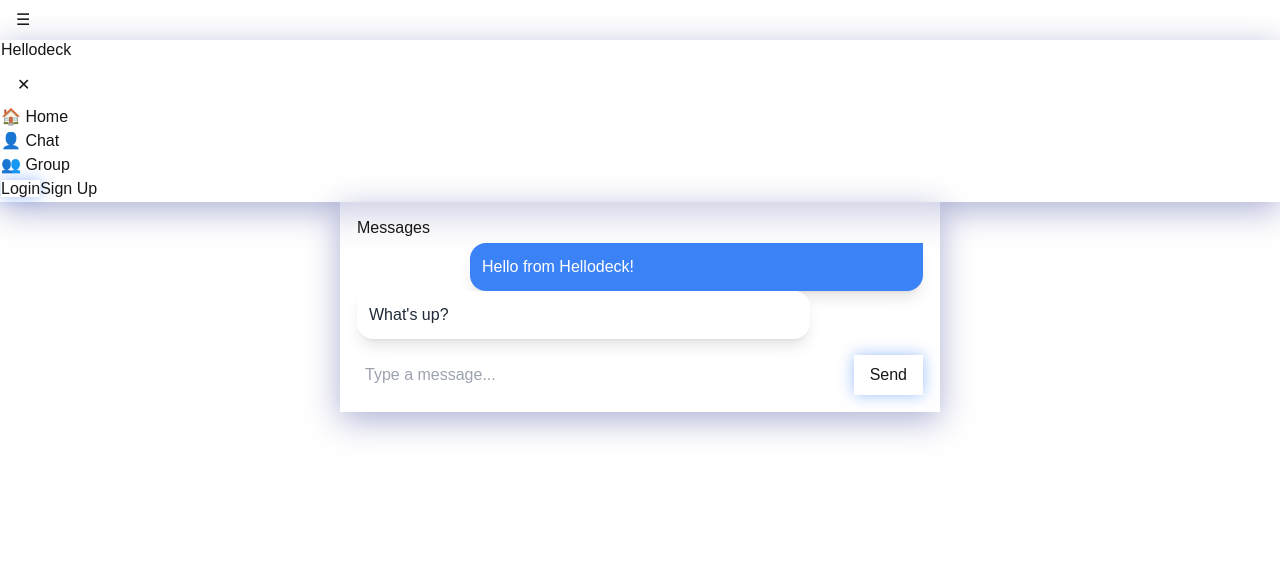
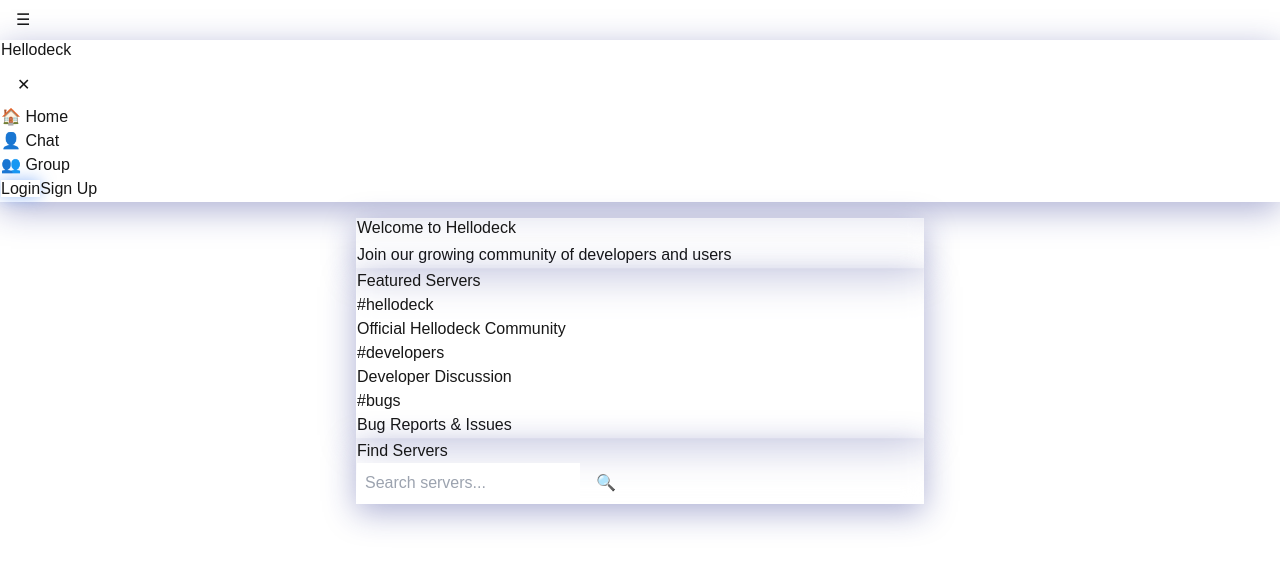
Before and after one commit to Buildathonzx/hellodeck, a Next.js app: page / in a window 1280 px wide. Shown: the top 566 px of the page. Built offline with nearby package versions, Linux system fonts and the light colour scheme.

Commit message:
➕ add styles for bottom navigation items and page container layout

```diff
--- a/src/app/globals.css
+++ b/src/app/globals.css
@@ -96,3 +96,15 @@
 .animate-float {
   animation: float 3s ease-in-out infinite;
 }
+
+.bottom-nav-item {
+  @apply flex flex-col items-center p-2 rounded-lg transition-all;
+}
+
+.bottom-nav-item:active {
+  transform: scale(0.95);
+}
+
+.page-container {
+  @apply max-w-4xl mx-auto p-4 space-y-8 pb-20 lg:pb-8;
+}
--- a/src/app/page.tsx
+++ b/src/app/page.tsx
@@ -1,47 +1,63 @@
 "use client";
-import Image from "next/image";
-import { useState } from "react";
+import { useState, useEffect } from "react";
+import Link from "next/link";
 
 export default function Home() {
-  const [messages, setMessages] = useState(["Hello from Hellodeck!", "What's up?"]);
-  const [newMessage, setNewMessage] = useState("");
-
-  function handleSend(e: React.FormEvent) {
-    e.preventDefault();
-    if (newMessage) {
-      setMessages([...messages, newMessage]);
-      setNewMessage("");
-    }
-  }
+  const [featuredServers] = useState([
+    { id: "1", name: "hellodeck", description: "Official Hellodeck Community" },
+    { id: "2", name: "developers", description: "Developer Discussion" },
+    { id: "3", name: "bugs", description: "Bug Reports & Issues" },
+  ]);
 
   return (
-    <main className="glass mx-2 lg:mx-4 rounded-2xl p-4 lg:p-6 space-y-4">
-      <h1 className="text-xl lg:text-2xl font-bold text-white animate-float">Messages</h1>
-      <div className="space-y-4 max-h-[70vh] lg:max-h-[60vh] overflow-y-auto p-2 lg:p-4">
-        {messages.map((msg, idx) => (
-          <div
-            key={idx}
-            className={`message-bubble ${idx % 2 === 0 ? 'sent' : 'received'}`}
+    <main className="max-w-4xl mx-auto p-4 space-y-8">
+      {/* Hero Section */}
+      <section className="glass rounded-2xl p-6 text-center">
+        <h1 className="text-3xl font-bold text-white mb-4 animate-float">
+          Welcome to Hellodeck
+        </h1>
+        <p className="text-white/80">
+          Join our growing community of developers and users
+        </p>
+      </section>
+
+      {/* Featured Servers */}
+      <section className="glass rounded-2xl p-6">
+        <h2 className="text-xl font-bold text-white mb-4">Featured Servers</h2>
+        <div className="grid grid-cols-1 md:grid-cols-2 lg:grid-cols-3 gap-4">
+          {featuredServers.map((server) => (
+            <Link
+              key={server.id}
+              href={`/s/${server.name}`}
+              className="hover-3d block p-4 rounded-xl bg-white/10
+                hover:bg-white/20 transition-all"
             >
-            {msg}
-          </div>
+              <h3 className="text-lg font-semibold text-white">
+                #{server.name}
+              </h3>
+              <p className="text-white/70 text-sm">{server.description}</p>
+            </Link>
           ))}
         </div>
-      <form onSubmit={handleSend} className="mt-4 flex flex-col lg:flex-row gap-2">
+      </section>
+
+      {/* Server Search */}
+      <section className="glass rounded-2xl p-6">
+        <h2 className="text-xl font-bold text-white mb-4">Find Servers</h2>
+        <div className="relative">
           <input
-          type="text"
-          value={newMessage}
-          onChange={(e) => setNewMessage(e.target.value)}
-          placeholder="Type a message..."
-          className="flex-1 p-3 lg:p-4 rounded-full bg-white/10 text-white placeholder:text-white/50 focus:outline-none focus:ring-2 focus:ring-blue-500 transition-all"
+            type="search"
+            placeholder="Search servers..."
+            className="w-full p-4 rounded-xl bg-white/10 text-white
+              placeholder:text-white/50 focus:outline-none focus:ring-2
+              focus:ring-blue-500 transition-all"
           />
-        <button
-          type="submit"
-          className="hover-3d glow px-4 py-3 lg:px-6 lg:py-4 rounded-full bg-blue-500 text-white font-medium w-full lg:w-auto"
-        >
-          Send
+          <button className="absolute right-4 top-1/2 -translate-y-1/2
+            hover:bg-white/10 p-2 rounded-lg transition-all">
+            🔍
           </button>
-      </form>
+        </div>
+      </section>
     </main>
   );
 }
```
Lines whose indentation alone changed are shown as unchanged.
